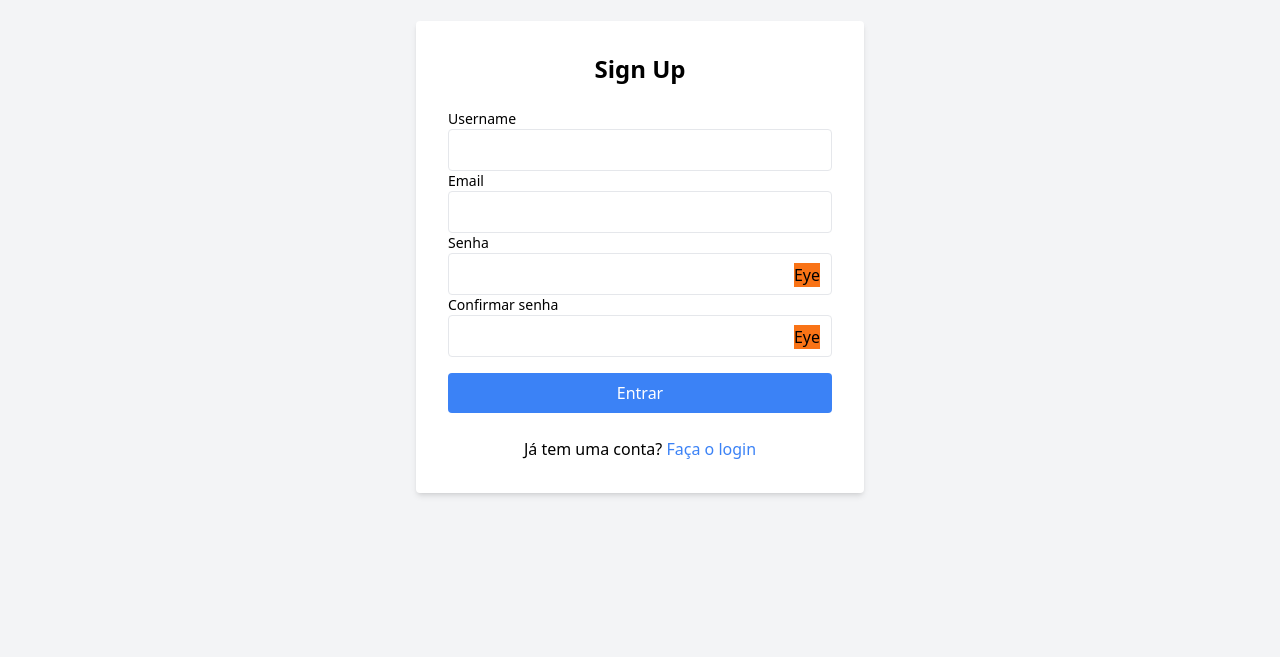
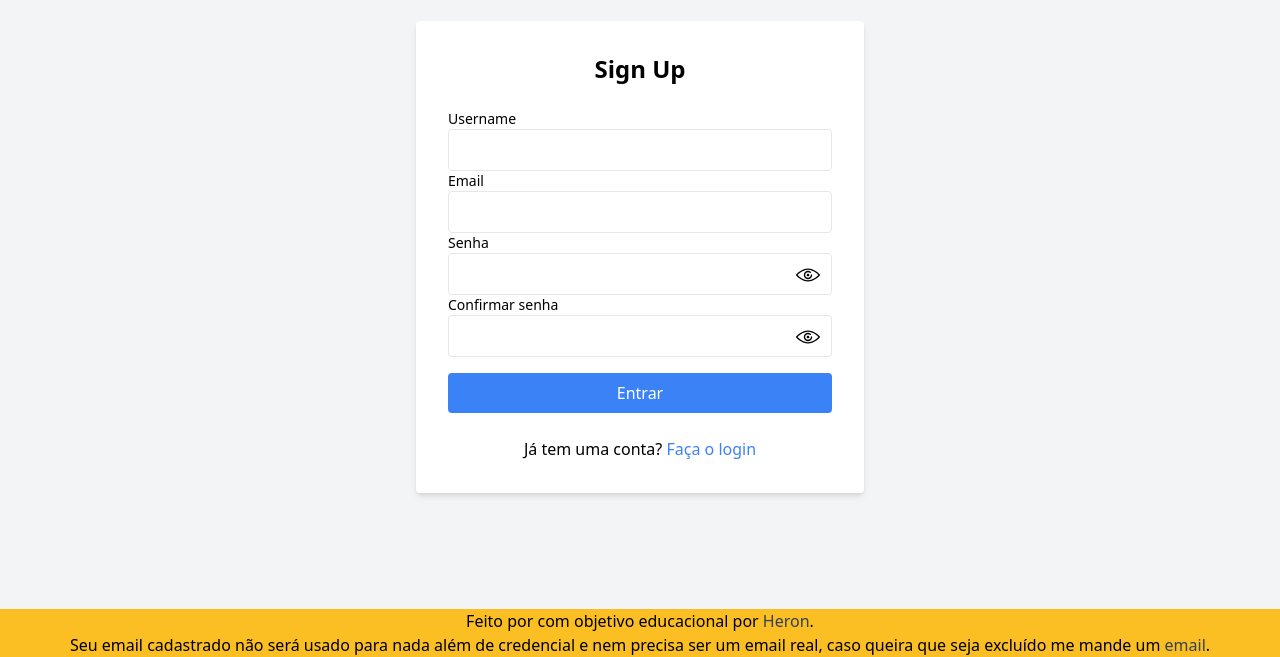
Before and after one commit to heronoa/vuejs-turnbased-game, a Vue app: page /signup in a window 1280 px wide. Shown: the part 143-800 px from the top of the page. Built offline with nearby package versions, Linux system fonts and the light colour scheme.

Commit message:
fix: adjustments on UI/UX

```diff
--- a/src/components/CharacterCreationForm.vue
+++ b/src/components/CharacterCreationForm.vue
@@ -42,7 +42,7 @@ import { useAuthStore } from '@/stores/auth'
 import { useRouter } from 'vue-router'
 
 const name = ref('')
-const classHero = ref('Warrior')
+const classHero = ref('warrior')
 const classAttributes = ref(InitialAttributesByClass['warrior'])
 const authStore = useAuthStore()
 
--- a/src/components/CharacterDashboard.vue
+++ b/src/components/CharacterDashboard.vue
@@ -73,13 +73,11 @@ const character = ref<ICharacter | undefined | null>()
 const loading = ref(true)
 const load = async () => {
   loading.value = true
-  if (!authStore.token) router.push({ name: "login" })
+  if (!authStore.token || !authStore.isAuthenticated) router.push({ name: "login" })
   if (authStore.token) await gameStore.loadUser(authStore.token)
   if (!gameStore.character) {
     router.push({ name: 'profile' })
   }
-  console.log({ test: gameStore.character })
-  console.log({ test: gameStore.characterId })
   character.value = gameStore.character
   loading.value = false
 }
--- a/src/components/LoginForm.vue
+++ b/src/components/LoginForm.vue
@@ -20,6 +20,15 @@
         <router-link to="/signup" class="text-blue-500">Cadastre-se</router-link>
       </p>
     </div>
+    <div class="bg-amber-400 min-h-md absolute bottom-0 left-0 right-0 flex flex-col justify-center items-center">
+      <div>Feito por com objetivo educacional por <span class="text-slate-700 hover:text-fuchsia-600 cursor-pointer"
+          v-on:click="sendToGithub">Heron</span>.</div>
+      <div>Seu email cadastrado não será usado para nada
+        além de credencial e nem precisa ser um email
+        real, caso queira que seja excluído me mande um <a class="text-slate-700 hover:text-fuchsia-600 cursor-pointer"
+          href="mailto:heron.amaral@gmail.com">email</a>.</div>
+    </div>
+
   </div>
 </template>
 
@@ -33,6 +42,12 @@ const password = ref('')
 const router = useRouter()
 const authStore = useAuthStore()
 
+
+
+const sendToGithub = () => {
+  router.push("https://github.com/heronoa")
+}
+
 const onSubmit = async () => {
   const success = await authStore.login(email.value, password.value)
   if (success) router.push({ name: 'profile' })
--- a/src/components/MatchInterface.vue
+++ b/src/components/MatchInterface.vue
@@ -1,7 +1,7 @@
 <!-- eslint-disable @typescript-eslint/no-explicit-any -->
 <template>
   <div class="flex items-center justify-center min-h-screen bg-gray-100">
-    <div class="w-full min-w-[250px] max-w-[700px] p-8 space-y-6 bg-white rounded shadow-md">
+    <div class="w-full min-w-[250px] max-w-[700px] p-2 md:p-8 space-y-6 bg-white rounded shadow-md">
       <div class="flex flex-col">
         <h2 class="text-2xl font-bold text-center"> Battle - {{ countdown || 25 }}</h2>
         <div class="flex justify-center items-center">
@@ -9,7 +9,7 @@
           <div v-on:click="runFromBattle" class="max-w-md py-2 px-4 mt-4 cursor-pointer text-white bg-blue-500 rounded">
             Run</div>
         </div>
-        <h4 class="text-center flex justify-center items-center">
+        <h4 class="text-center flex justify-center items-center font-bold">
           Turn: {{
             gameState?.currentTurn || 1 }} Round: {{ gameState?.currentRound || 1 }}
         </h4>
@@ -19,8 +19,13 @@
 
           <div class="flex gap-2 ">
             <div class="flex flex-col gap-2">
-              <div class="bg-lime-500 h-[25px]" v-for="(stats, index) in player.status" :key="index" :value="stats">
-                {{ stats.type }}
+              <div class="bg-lime-500 min-w-md  hidden md:block px-1 py-2 relative group h-[25px] truncate"
+                v-for="(stats, index) in player.status" :key="index" :value="stats">
+                <div
+                  class="group-hover:flex hidden absolute -top-6 -left-8 bg-slate-600 px-4 text-white min-w-md max-w-[300px] whitespace-nowrap truncate">
+                  {{ stats.type }} - {{ JSON.stringify(stats.factors) }}
+                </div>
+                {{ stats.duration }}
               </div>
             </div>
             <div class="flex flex-col gap-2">
@@ -34,18 +39,18 @@
           <div>{{ player.userId.split('@')[0] }}</div>
           <div class="flex flex-col">
             {{ player.hp }}/{{ player.max_hp
-            }}<progress :value="player.hp || 100" :max="player.max_hp || 100" />
+            }}<progress class=" hidden md:flex" :value="player.hp || 100" :max="player.max_hp || 100" />
           </div>
           <div class="flex flex-col">
             {{ player.mana }}/{{ player.maxMana
-            }}<progress :value="player.mana || 100" :max="player.maxMana || 100" />
+            }}<progress class=" hidden md:flex" :value="player.mana || 100" :max="player.maxMana || 100" />
           </div>
 
         </div>
-        <div class="flex flex-col gap-4 justify-between min-w-[300px]">
+        <div class="flex flex-col gap-4 justify-between min-w-[100px] md:min-w-[300px]">
           <div class="flex flex-col gap-4 justify-center items-center">
             <div class="min-h-[20px]">{{ userMsg }}</div>
-            <div class="min-h-[20px]">
+            <div class="min-h-[20px] font-bold uppercase">
               {{ finalGameOverMsg || gameOverMsg }}
             </div>
             <div v-on:click="leaveMatch" v-if="finalGameOverMsg && finalGameOverMsg.length > 1"
@@ -71,7 +76,8 @@
               </div>
             </div>
             <div class="flex flex-col gap-2">
-              <div class="bg-lime-500 h-[25px]" v-for="(stats, index) in opponent.status" :key="index" :value="stats">
+              <div class="bg-lime-500 hidden md:block h-[25px]" v-for="(stats, index) in opponent.status" :key="index"
+                :value="stats">
                 {{ stats.type }}
               </div>
             </div>
@@ -79,17 +85,22 @@
           <div>{{ opponent.userId.split('@')[0] }}</div>
           <div class="flex flex-col">
             {{ opponent.hp }}/{{ opponent.max_hp
-            }}<progress :value="opponent.hp || 100" :max="opponent.max_hp || 100" />
+            }}<progress class=" hidden md:flex" :value="opponent.hp || 100" :max="opponent.max_hp || 100" />
           </div>
           <div class="flex flex-col">
             {{ opponent.mana }}/{{ opponent.maxMana
-            }}<progress :value="opponent.mana || 100" :max="opponent.maxMana || 100" />
+            }}<progress class=" hidden md:flex" :value="opponent.mana || 100" :max="opponent.maxMana || 100" />
           </div>
         </div>
       </div>
       <div class="flex gap-4 justify-center w-full flex-wrap">
-        <div class="min-w-md py-2 px-4 mt-4 cursor-pointer text-white bg-blue-500 rounded"
+        <div
+          class="min-w-md group relative py-2 px-4 mt-4 cursor-pointer flex justify-center items-center text-white bg-blue-500 rounded"
           v-for="skill in character?.skill" :key="skill.id" v-on:click="() => sendSkill(skill)">
+          <div
+            class="group-hover:flex hidden absolute -top-6 -left-8 bg-slate-600 px-4 text-white min-w-md max-w-[300px] whitespace-nowrap truncate">
+            {{ (skill.description) }}
+          </div>
           {{ skill.name }} {{ countdownMap?.get(skill.id) ? ` - ${countdownMap?.get(skill.id)?.duration}` : "" }}
         </div>
       </div>
@@ -98,9 +109,9 @@
 </template>
 
 <script setup lang="ts">
-import { computed, ref } from 'vue'
+import { computed, onMounted, ref } from 'vue'
 import { useRouter } from 'vue-router'
-// import { useAuthStore } from '../stores/auth'
+import { useAuthStore } from '../stores/auth'
 import { useGameStore } from '@/stores/game'
 import { useColyseusStore } from '@/stores/colyseus'
 import type { Skill } from '@/types/auth'
@@ -108,14 +119,23 @@ import type { Skill } from '@/types/auth'
 const colyseus = useColyseusStore()
 const router = useRouter()
 const gameStore = useGameStore()
+const authStore = useAuthStore();
 const character = ref(gameStore.character)
+
+const load = async () => {
+
+  if (!authStore.token || !authStore.isAuthenticated) {
+    return router.push({ name: 'login' })
+  }
+}
+
+onMounted(load)
 
 const gameState = computed(() => {
   const gameState = colyseus.gameState;
 
-  console.log({ gameState })
 
-  return colyseus.gameState
+  return gameState
 })
 
 const countdownMap = computed(() => {
@@ -172,21 +192,21 @@ const opponent = computed(() => {
 })
 
 const playerWins = computed(() => {
-  const roundWinners = gameState?.value?.roundWinners
+  // const roundWinners = gameState?.value?.roundWinners
   const pWins = Array.from(gameState?.value?.roundWinners?.values() || [])
 
-  console.log({ pWins, roundWinners })
+  // console.log({ pWins, roundWinners })
 
   return pWins.filter(win => win.winner === (player?.value?.userId || "0"))
 
 })
 
 const opponentWins = computed(() => {
-  const roundWinners = gameState?.value?.roundWinners
+  // const roundWinners = gameState?.value?.roundWinners
 
   const opWins = Array.from(gameState?.value?.roundWinners?.values() || [])
 
-  console.log({ opWins, roundWinners })
+  // console.log({ opWins, roundWinners })
 
 
   return opWins.filter(win => win.winner === (opponent?.value?.userId || "0"))
--- a/src/components/RoomConect.vue
+++ b/src/components/RoomConect.vue
@@ -31,7 +31,7 @@ const router = useRouter()
 const clients = ref<any[]>([])
 const loading = ref(true)
 const load = async () => {
-  if (!authToken) {
+  if (!authToken || !authStore.isAuthenticated) {
     return router.push({ name: 'login' })
   }
 
@@ -44,7 +44,7 @@ const load = async () => {
     })
   if (gameStore?.character && authStore?.user?.username) {
     await colyseus.joinOrCreateLobby({
-      userId: `${authStore.user.username}@${authStore?.user?.email}`,
+      userId: `${authStore.user.username}@${authStore?.user?.id}`,
       character: {
         name: gameStore?.character.name,
         magicka: gameStore?.character.CharacterAttribute.magicka,
--- a/src/components/SignupForm.vue
+++ b/src/components/SignupForm.vue
@@ -18,20 +18,21 @@
             <input v-if="showPassword === false" v-model="password" type="password" required
               class="w-full px-3 py-2 border rounded" />
             <input v-else v-model="password" type="text" required class="w-full px-3 py-2 border rounded" />
-            <div v-on:click="toggleShowPassword" class="absolute cursor-pointer right-3 top-[10px] bg-orange-500">
-              Eye
+            <div v-on:click="toggleShowPassword" class="absolute cursor-pointer right-3 top-[10px] hover:scale-110">
+              <img width="24" src="/src/assets/eye-svgrepo-com.svg" />
             </div>
           </div>
         </div>
         <div>
           <label class="block text-sm">Confirmar senha</label>
           <div class="relative">
-            <input v-if="showCPassword" v-model="passwordConfirmation" type="password" required
+            <input v-if="showCPassword === false" v-model="passwordConfirmation" type="password" required
               class="w-full px-3 py-2 border rounded relative" />
             <input v-else v-model="passwordConfirmation" type="text" required
               class="w-full px-3 py-2 border rounded relative" />
-            <div v-on:click="toggleShowCPassword" class="absolute cursor-pointer right-3 top-[10px] bg-orange-500">
-              Eye
+            <div v-on:click="toggleShowCPassword" class="absolute cursor-pointer right-3 top-[10px] hover:scale-110">
+              <img width="24" src="/src/assets/eye-svgrepo-com.svg" />
+
             </div>
           </div>
         </div>
@@ -41,9 +42,18 @@
       </form>
       <p class="text-center">
         Já tem uma conta?
-        <router-link to="/signup" class="text-blue-500">Faça o login</router-link>
+        <router-link to="/login" class="text-blue-500">Faça o login</router-link>
       </p>
     </div>
+    <div class="bg-amber-400 min-h-md absolute bottom-0 left-0 right-0 flex flex-col justify-center items-center">
+      <div>Feito por com objetivo educacional por <span class="text-slate-700 hover:text-fuchsia-600 cursor-pointer"
+          v-on:click="sendToGithub">Heron</span>.</div>
+      <div>Seu email cadastrado não será usado para nada
+        além de credencial e nem precisa ser um email
+        real, caso queira que seja excluído me mande um <a class="text-slate-700 hover:text-fuchsia-600 cursor-pointer"
+          href="mailto:heron.amaral@gmail.com">email</a>.</div>
+    </div>
+
   </div>
 </template>
 
@@ -62,6 +72,10 @@ const username = ref('')
 const router = useRouter()
 const authStore = useAuthStore()
 const errorMsg = ref<string | undefined>(undefined)
+
+const sendToGithub = () => {
+  router.push("https://github.com/heronoa")
+}
 
 const toggleShowCPassword = () => {
   showCPassword.value = !showCPassword.value
--- a/src/components/UserProfile.vue
+++ b/src/components/UserProfile.vue
@@ -39,8 +39,19 @@
 import { useRouter } from 'vue-router'
 import { useAuthStore } from '../stores/auth'
 import { useGameStore } from '@/stores/game'
+import { onMounted } from 'vue';
 
 const authData = useAuthStore()
+
+
+const load = async () => {
+
+  if (!authStore.token || !authStore.isAuthenticated) {
+    return router.push({ name: 'login' })
+  }
+}
+
+onMounted(load)
 
 const user = authData.$state.user
 
--- a/src/main.ts
+++ b/src/main.ts
@@ -19,6 +19,7 @@ app.use(router)
 app.use(Vue3Toastify, {
   autoClose: 3000,
 } as ToastContainerOptions)
+
 const authStore = useAuthStore(pinia)
 const gameStore = useGameStore(pinia)
 useColyseusStore(pinia)
@@ -31,12 +32,12 @@ const initializeApp = async () => {
   router.beforeEach((to, from, next) => {
     if (to.path === '/') {
       if (authStore.isAuthenticated) {
-        next('/profile')
+        next({ name: 'profile' })
       } else {
-        next('/login')
+        next({ name: 'login' })
       }
     } else if (to.meta.requiresAuth && !authStore.isAuthenticated) {
-      next('/login')
+      next({ name: 'login' })
     } else {
       next()
     }
--- a/src/types/auth.ts
+++ b/src/types/auth.ts
@@ -25,6 +25,7 @@ export interface Skill {
   baseCost: number
   countdown: number
   channeling?: number
+  description?: string
 }
 
 export interface ICharacter {
```
Also changed, not shown: src/assets/eye-svgrepo-com.svg (added).
